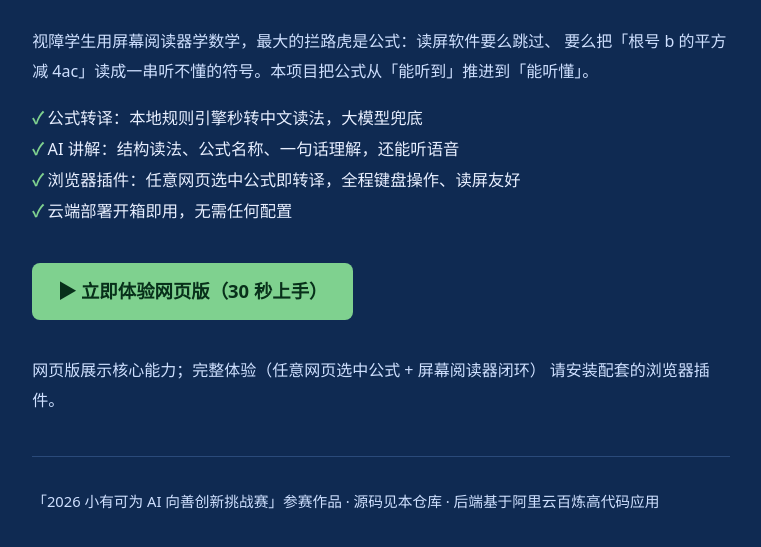
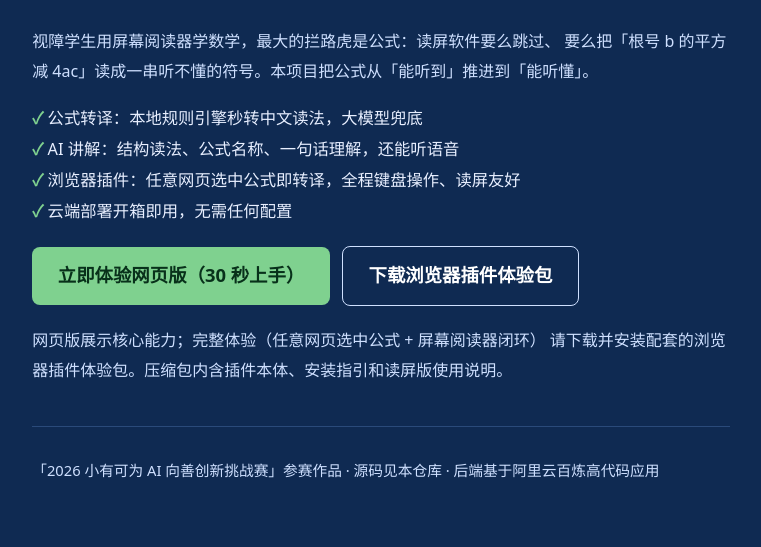
Before and after one commit to MrsFlower/math-a11y-demo, a browser extension: page index.html in a window 1280 px wide. Shown: the part 159-706 px from the top of the page, without its empty margins (259-1020 px from the left). Drawn offline with Linux system fonts and the light colour scheme.

Commit message:
Add browser extension download to Pages

```diff
--- a/index.html
+++ b/index.html
@@ -15,8 +15,11 @@
     .intro { color: var(--sub); }
     ul.features { list-style: none; padding: 0; font-size: 1.02rem; color: #e8efff; }
     ul.features li::before { content: "✓ "; color: var(--accent); font-weight: bold; }
+    .actions { display: flex; flex-wrap: wrap; gap: 0.75rem; align-items: center; margin: 1.2rem 0; }
     .cta { display: inline-block; font-size: 1.15rem; padding: 0.7rem 1.6rem; border-radius: 8px;
       background: var(--accent); color: #08301a; font-weight: bold; text-decoration: none; margin: 1.2rem 0; }
+    .actions .cta { margin: 0; }
+    .cta.secondary { background: transparent; color: var(--fg); border: 1px solid var(--sub); }
     .cta:hover, .cta:focus { outline: 3px solid #fff; }
     footer { color: var(--sub); font-size: 0.92rem; border-top: 1px solid #2a4a7a; margin-top: 2.5rem; padding-top: 1rem; }
     footer a { color: var(--sub); }
@@ -39,10 +42,13 @@
       <li>云端部署开箱即用，无需任何配置</li>
     </ul>
 
-    <a id="demo-link" class="cta" href="./demo.html">▶ 立即体验网页版（30 秒上手）</a>
+    <div class="actions">
+      <a id="demo-link" class="cta" href="./demo.html">立即体验网页版（30 秒上手）</a>
+      <a class="cta secondary" href="./math-a11y-extension-user-package-20260809.zip" download>下载浏览器插件体验包</a>
+    </div>
 
     <p class="intro">网页版展示核心能力；完整体验（任意网页选中公式 + 屏幕阅读器闭环）
-      请安装配套的浏览器插件。</p>
+      请下载并安装配套的浏览器插件体验包。压缩包内含插件本体、安装指引和读屏版使用说明。</p>
 
     <footer>
       <p>「2026 小有可为 AI 向善创新挑战赛」参赛作品 ·
```
Also changed, not shown: demo.html (+1 -0 lines), README.md, 1 other file.
